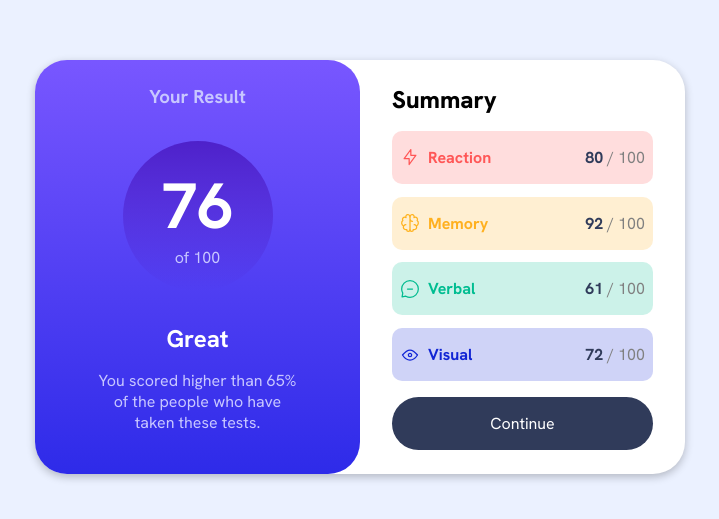
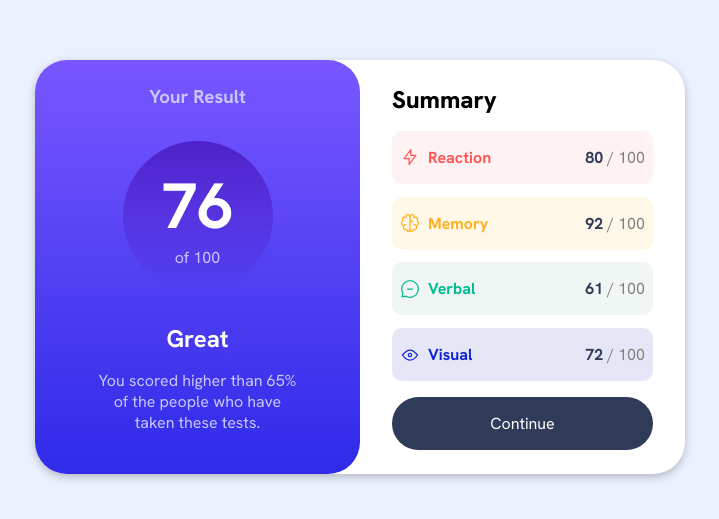
Before and after one commit to rezarusho/results-summary-component, a plain HTML site: page index.html in a window 1280 px wide. Shown: the part 133-652 px from the top of the page, without its empty margins (280-999 px from the left). Drawn offline with Linux system fonts and the light colour scheme.

Commit message:
new codes added

```diff
--- a/style.css
+++ b/style.css
@@ -15,7 +15,7 @@
   --clr-neutral-white: hsl(0, 0%, 100%);
   --clr-neutral-paleblue: hsl(221, 100%, 96%);
   --clr-neutral-lightlavender: hsl(241, 100%, 89%);
-  --clr-neutral-darkgrayblue: hsl(224, 30%, 27%);
+  --clr-neutral-darkgrayblue: #303b59;
 
   --ff-base: "Hanken Grotesk", sans-serif;
 
@@ -137,7 +137,7 @@ body {
 }
 
 .row:nth-child(1) {
-  background-color: hsla(0, 100%, 67%, 0.2);
+  background-color: #ffbfbf33;
 }
 
 .row:nth-child(1) .badge b {
@@ -145,7 +145,7 @@ body {
 }
 
 .row:nth-child(2) {
-  background-color: hsla(39, 100%, 56%, 0.2);
+  background-color: #ffd99333;
 }
 
 .row:nth-child(2) .badge b {
@@ -153,7 +153,7 @@ body {
 }
 
 .row:nth-child(3) {
-  background-color: hsla(166, 100%, 37%, 0.2);
+  background-color: #adcfc733;
 }
 
 .row:nth-child(3) .badge b {
@@ -161,7 +161,7 @@ body {
 }
 
 .row:nth-child(4) {
-  background-color: hsla(234, 85%, 45%, 0.2);
+  background-color: hsla(235, 45%, 66%, 0.2);
 }
 
 .row:nth-child(4) .badge b {
```
